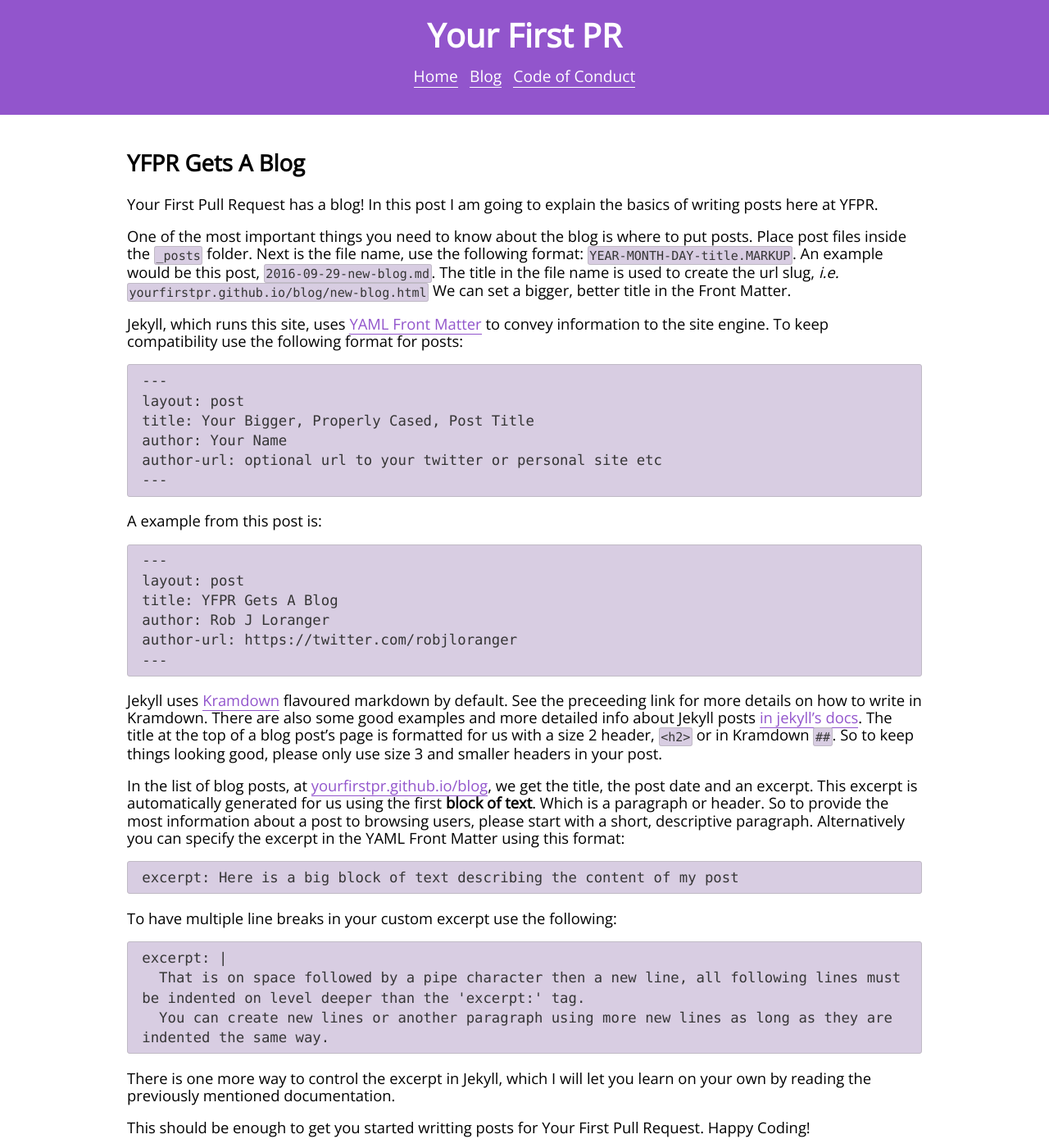
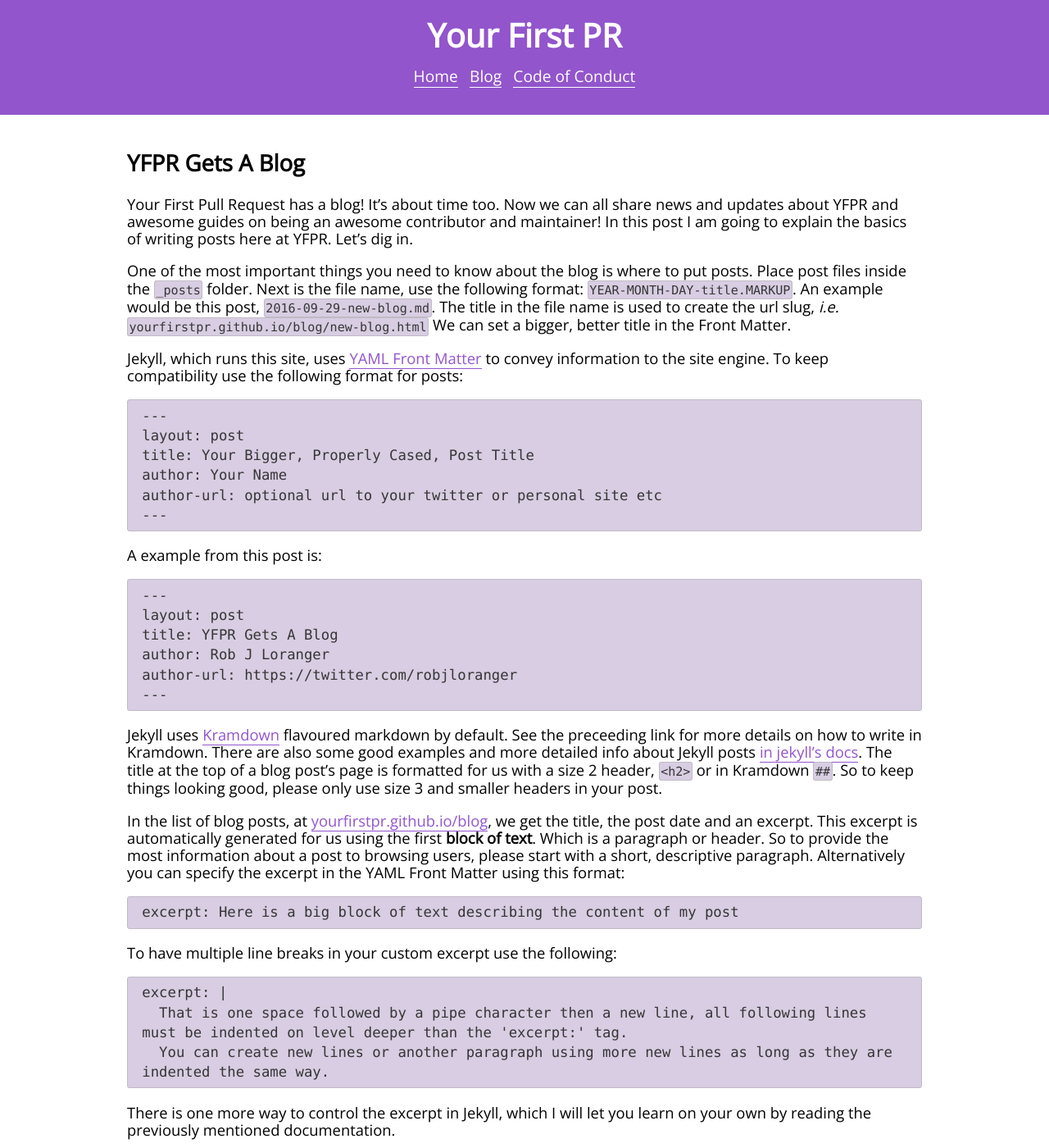
Before and after one commit to yourfirstpr/yourfirstpr.github.io, a Jekyll site: the page built from _posts/2016-09-29-new-blog.md, in a window 1280 px wide and 1400 px high. Shown: the whole window at 82% size. Built offline with Jekyll 4.4.1, drawn with Linux system fonts in a browser that asks for light colours; nearby versions of some CDN libraries.

Commit message:
first post complete

```diff
--- a/_posts/2016-09-29-new-blog.md
+++ b/_posts/2016-09-29-new-blog.md
@@ -5,7 +5,7 @@
 author-url: https://twitter.com/robjloranger
 ---
 
-Your First Pull Request has a blog! In this post I am going to explain the basics of writing posts here at YFPR.
+Your First Pull Request has a blog! It's about time too. Now we can all share news and updates about YFPR and awesome guides on being an awesome contributor and maintainer! In this post I am going to explain the basics of writing posts here at YFPR. Let's dig in.
 
 One of the most important things you need to know about the blog is where to put posts. Place post files inside the `_posts` folder. Next is the file name, use the following format: `YEAR-MONTH-DAY-title.MARKUP`. An example would be this post, `2016-09-29-new-blog.md`. The title in the file name is used to create the url slug, _i.e._ `yourfirstpr.github.io/blog/new-blog.html` We can set a bigger, better title in the Front Matter.
 
@@ -40,7 +40,7 @@
 
 ~~~
 excerpt: |
-  That is on space followed by a pipe character then a new line, all following lines must be indented on level deeper than the 'excerpt:' tag.
+  That is one space followed by a pipe character then a new line, all following lines must be indented on level deeper than the 'excerpt:' tag.
   You can create new lines or another paragraph using more new lines as long as they are indented the same way.
 ~~~
 There is one more way to control the excerpt in Jekyll, which I will let you learn on your own by reading the previously mentioned documentation.
```
